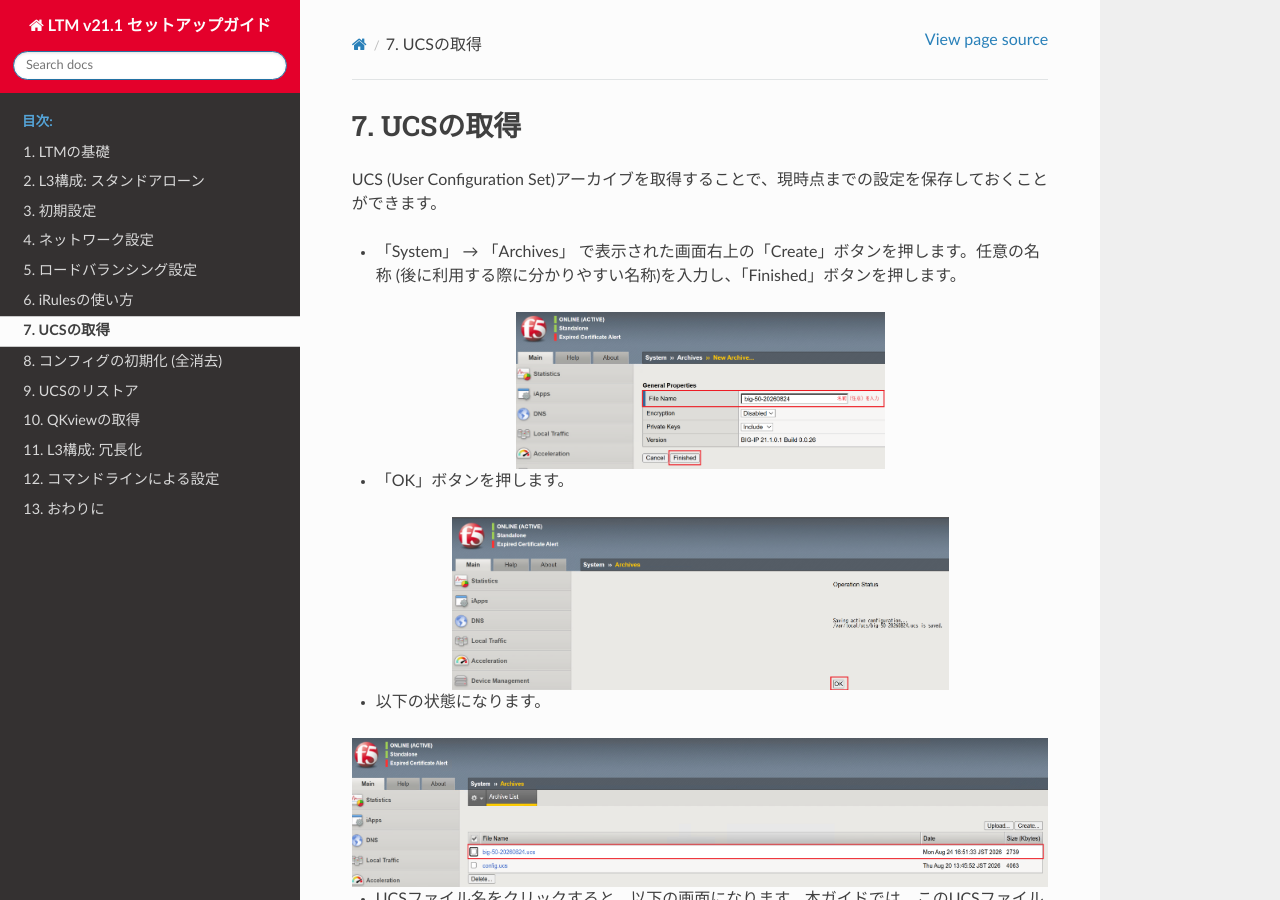
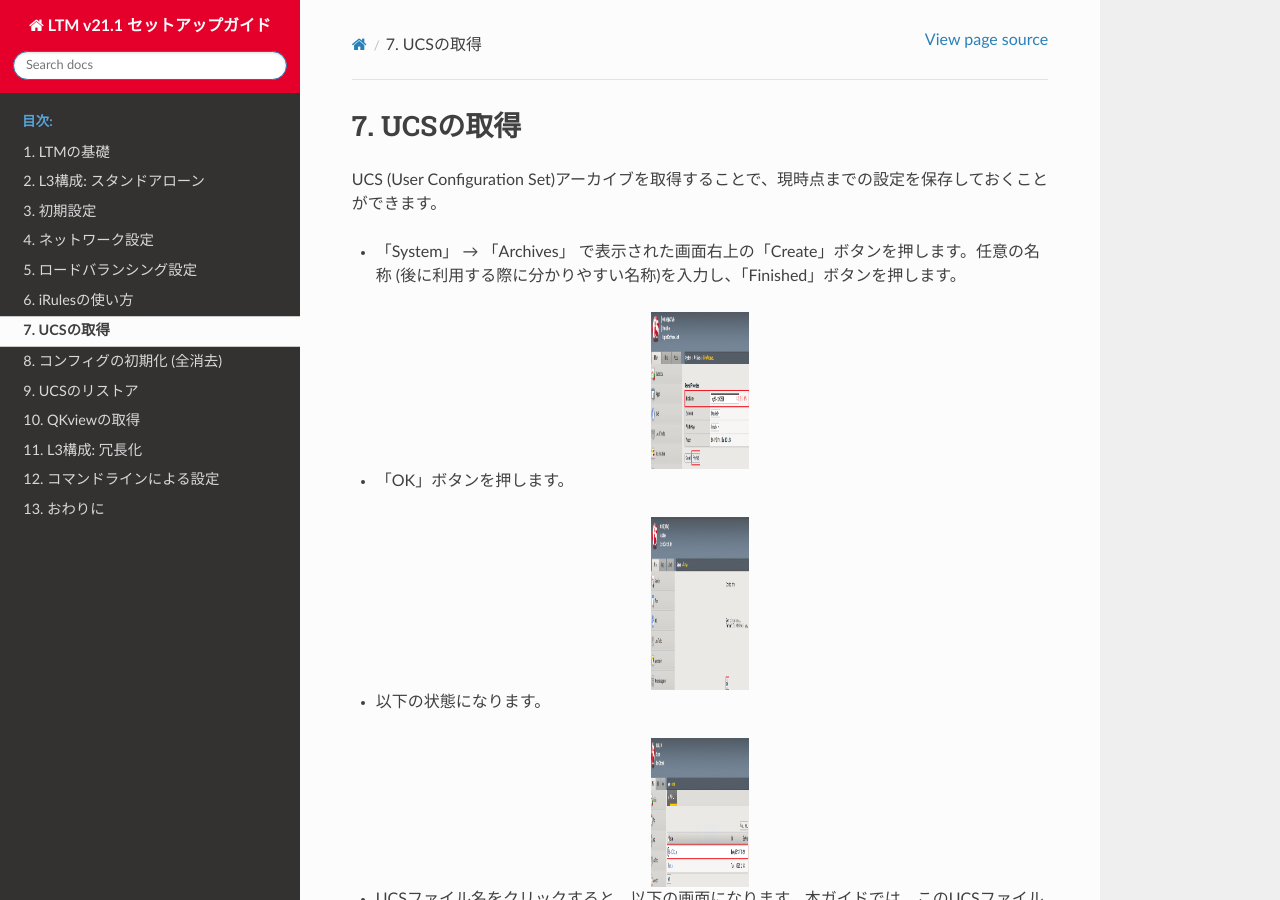
Before and after one commit to BeF5/f5j-easy-setup-ltm-21, a Sphinx documentation site: the page built from docs/content07/content07.rst, in a window 1280 px wide and 900 px high. Built offline with Sphinx 7.4.7 and the Read the Docs theme 3.1.0, drawn with Linux system fonts in a browser that asks for light colours.

Commit message:
横幅を調整

```diff
--- a/docs/content07/content07.rst
+++ b/docs/content07/content07.rst
@@ -9,29 +9,34 @@
 .. figure:: images/mod7-1.png
    :scale: 20%
    :align: center
+   :width: 70%
 
 - 「OK」ボタンを押します。
 
 .. figure:: images/mod7-2.png
    :scale: 20%
    :align: center
+   :width: 70%
 
 - 以下の状態になります。
 
 .. figure:: images/mod7-3.png
    :scale: 20%
    :align: center
+   :width: 70%
 
 - UCSファイル名をクリックすると、以下の画面になります。本ガイドでは、このUCSファイルをPCへダウンロードしておきます。Archive Fileを選択し、ダウンロードします。
 
 .. figure:: images/mod7-4.png
    :scale: 20%
    :align: center
+   :width: 70%
 
 - このままUCSファイルをBIG-IP内に保存したままでもよいのですが、本ガイドでは、UCSをBIG-IPへアップロードして復元することを確認するために、ここでは一旦このUCSを削除します。
 
 .. figure:: images/mod7-5.png
    :scale: 20%
    :align: center
+   :width: 70%
 
 UCSファイルによる復元動作を確認するために、次のステップで全コンフィグを消去します。
--- a/docs/content09/content09.rst
+++ b/docs/content09/content09.rst
@@ -55,18 +55,21 @@
 .. figure:: images/mod9-5.png
    :scale: 20%
    :align: center
+   :width: 70%
 
 - アップロードしたUCSファイルをクリックします。
 
 .. figure:: images/mod9-6.png
    :scale: 20%
    :align: center
+   :width: 70%
 
 - 「Restore」ボタンを押します。
 
 .. figure:: images/mod9-7.png
    :scale: 20%
    :align: center
+   :width: 70%
 
 - 以下の状態のときは、「OK」ボタンを押さず、しばらく待ちます。
 
```
